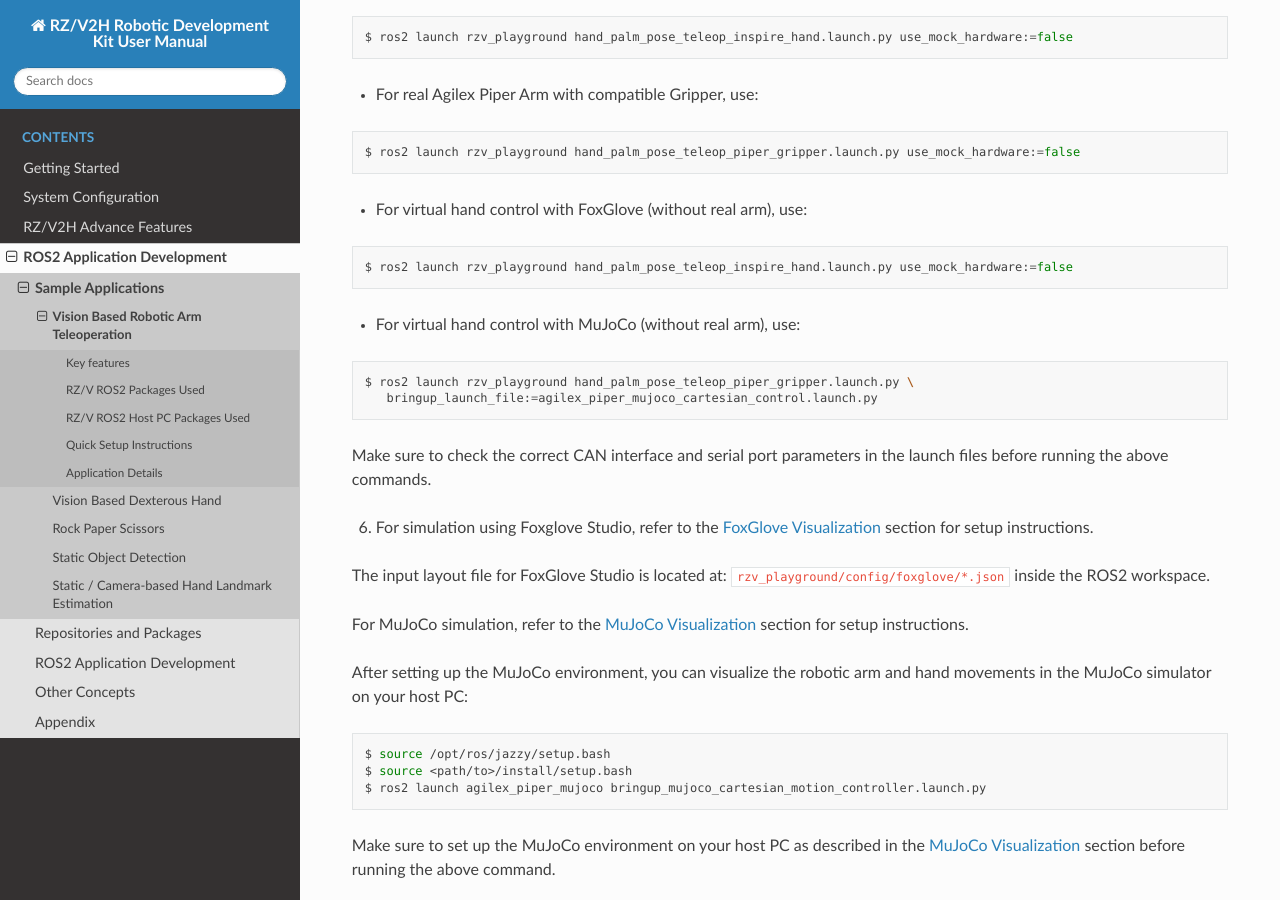
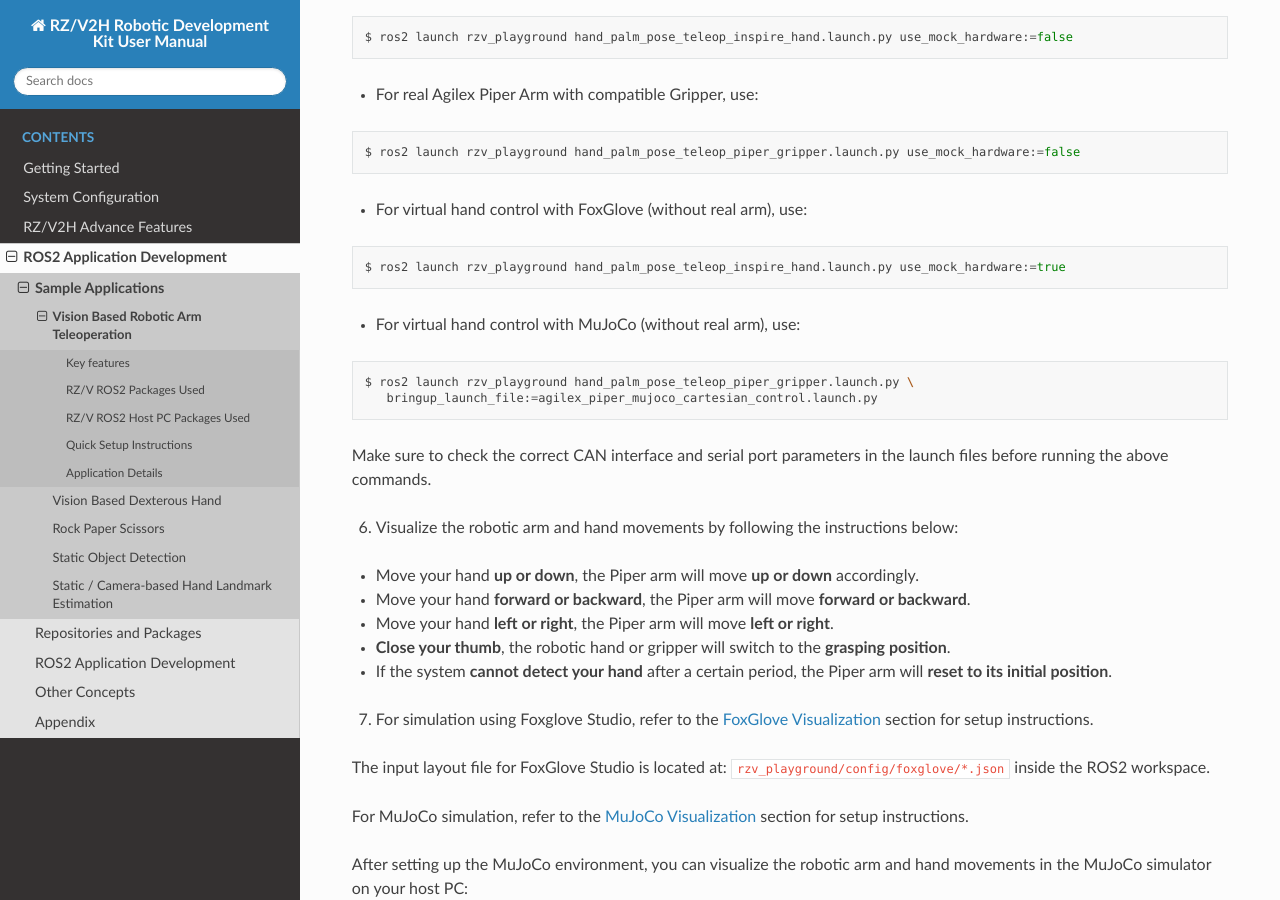
Before and after one commit to renesas-rdk/rzv2h_rdk_documentation, a Sphinx documentation site: the page built from source/3_ros2_development/sample_apps/arm_teleoperation.rst, in a window 1280 px wide and 900 px high, scrolled down 2206 px. Built offline with Sphinx 7.4.7 and the Read the Docs theme 3.1.0, drawn with Linux system fonts in a browser that asks for light colours.

Commit message:
doc: Add simple usage guide about teleop demo
Signed-off-by: Cong Nguyen <cong.nguyen.zn@renesas.com>

```diff
--- a/source/3_ros2_development/sample_apps/arm_teleoperation.rst
+++ b/source/3_ros2_development/sample_apps/arm_teleoperation.rst
@@ -108,7 +108,7 @@ Please replace ``<path/to>install/`` with the actual path to the ``install/`` di
 
 .. code-block:: bash
 
-   $ ros2 launch rzv_playground hand_palm_pose_teleop_inspire_hand.launch.py use_mock_hardware:=false
+   $ ros2 launch rzv_playground hand_palm_pose_teleop_inspire_hand.launch.py use_mock_hardware:=true
 
 - For virtual hand control with MuJoCo (without real arm), use:
 
@@ -119,7 +119,15 @@ Please replace ``<path/to>install/`` with the actual path to the ``install/`` di
 
 Make sure to check the correct CAN interface and serial port parameters in the launch files before running the above commands.
 
-6. For simulation using Foxglove Studio, refer to the :ref:`FoxGlove Visualization <foxglove_visualization>` section for setup instructions.
+6. Visualize the robotic arm and hand movements by following the instructions below:
+
+- Move your hand **up or down**, the Piper arm will move **up or down** accordingly.
+- Move your hand **forward or backward**, the Piper arm will move **forward or backward**.
+- Move your hand **left or right**, the Piper arm will move **left or right**.
+- **Close your thumb**, the robotic hand or gripper will switch to the **grasping position**.
+- If the system **cannot detect your hand** after a certain period, the Piper arm will **reset to its initial position**.
+
+7. For simulation using Foxglove Studio, refer to the :ref:`FoxGlove Visualization <foxglove_visualization>` section for setup instructions.
 
 The input layout file for FoxGlove Studio is located at: ``rzv_playground/config/foxglove/*.json`` inside the ROS2 workspace.
 
```
